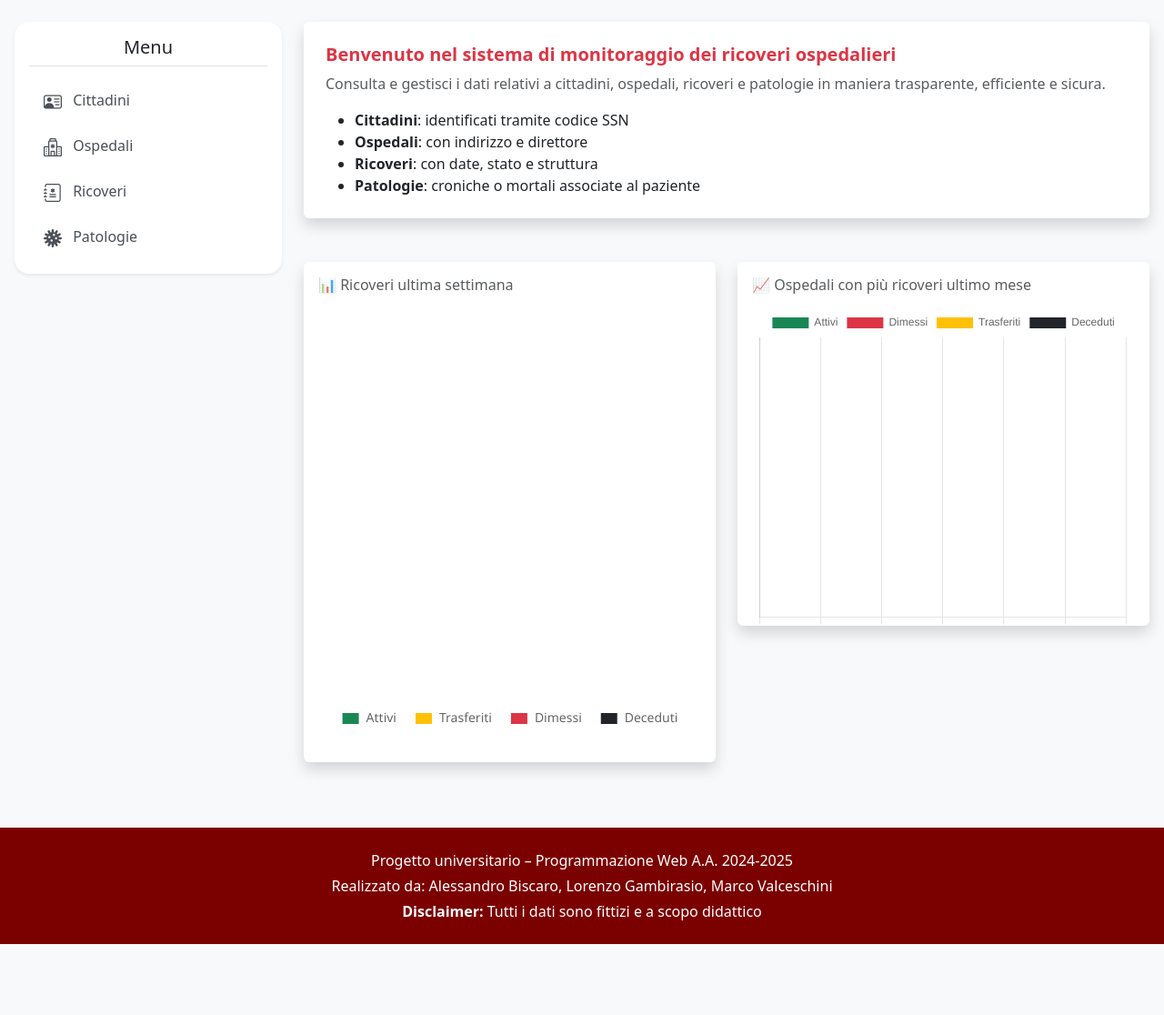
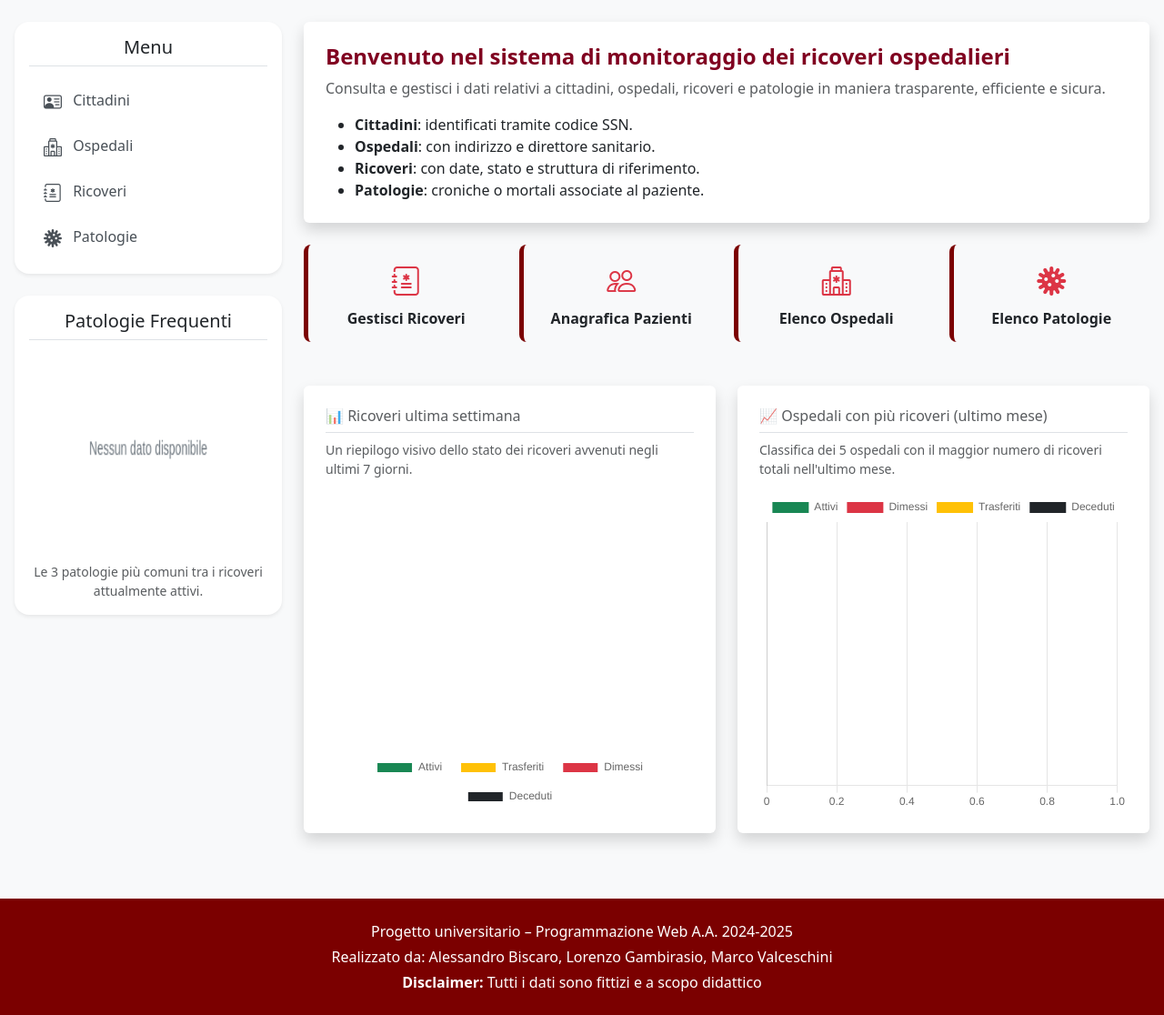
Before and after one commit to LorenzoGambirasio/TripleByte-Progetto2, a Django app: page / in a window 1280 px wide. Shown: the part 70-1186 px from the top of the page at 91% size. Before the commit the page ends 1108 px from the top, so only its background shows below. Run offline with Django 5.2, Linux system fonts and the light colour scheme; data that the repository does not hold is empty; some libraries are stand-ins or nearby versions.

Commit message:
miglioramento home e filtri cittadini

```diff
--- a/servizio_sanitario/main/templates/base.html
+++ b/servizio_sanitario/main/templates/base.html
@@ -36,7 +36,9 @@
             <aside class="col-md-3">
                 {% include 'partials/menu_laterale.html' %}
                 {% if filtro_template %}
-                {% include filtro_template %}
+                    {% include filtro_template %}
+                {% else %}
+                    {% block sidebar_extra %}{% endblock %}
                 {% endif %}
             </aside>
 
--- a/servizio_sanitario/main/templates/home.html
+++ b/servizio_sanitario/main/templates/home.html
@@ -2,162 +2,144 @@
 
 {% block title %}Dashboard – Servizio Sanitario{% endblock %}
 
+{% block sidebar_extra %}
+<!-- NUOVO RIQUADRO CON GRAFICO PATOLOGIE -->
+<div class="card shadow-sm rounded-4 border-0">
+  <div class="card-body p-3">
+    <h5 class="text-center border-bottom pb-2 mb-3">Patologie Frequenti</h5>
+    <div style="height: 220px; position: relative;">
+      <canvas id="topPatologieChart"></canvas>
+    </div>
+    <p class="small text-muted text-center mt-2 mb-0">
+        Le 3 patologie più comuni tra i ricoveri attualmente attivi.
+    </p>
+  </div>
+</div>
+{% endblock %}
+
+
 {% block content %}
-<!-- INTRO -->
-<div class="bg-white p-4 rounded shadow mb-5">
-  <h5 class="text-danger fw-bold">Benvenuto nel sistema di monitoraggio dei ricoveri ospedalieri</h5>
-  <p class="text-muted">Consulta e gestisci i dati relativi a cittadini, ospedali, ricoveri e patologie in maniera
-    trasparente, efficiente e sicura.</p>
-  <ul class="mb-0">
-    <li><strong>Cittadini</strong>: identificati tramite codice SSN</li>
-    <li><strong>Ospedali</strong>: con indirizzo e direttore</li>
-    <li><strong>Ricoveri</strong>: con date, stato e struttura</li>
-    <li><strong>Patologie</strong>: croniche o mortali associate al paziente</li>
+<!-- Riquadro di benvenuto -->
+<div class="bg-white p-4 rounded shadow mb-4">
+  <h4 class="text-danger fw-bold">Benvenuto nel sistema di monitoraggio dei ricoveri ospedalieri</h4>
+  <p class="text-muted">Consulta e gestisci i dati relativi a cittadini, ospedali, ricoveri e patologie in maniera trasparente, efficiente e sicura.</p>
+  <ul class="mb-0 mt-3">
+    <li><strong>Cittadini</strong>: identificati tramite codice SSN.</li>
+    <li><strong>Ospedali</strong>: con indirizzo e direttore sanitario.</li>
+    <li><strong>Ricoveri</strong>: con date, stato e struttura di riferimento.</li>
+    <li><strong>Patologie</strong>: croniche o mortali associate al paziente.</li>
   </ul>
 </div>
 
-<!-- SLOT GRAFICI -->
-<div class="row mt-5">
-  <div class="col-md-6">
-    <div class="bg-white p-3 rounded shadow" style="height: 550px;">
-      <h6 class="mb-3 text-muted">📊 Ricoveri ultima settimana</h6>
-      <canvas id="ricoveriStatoChart" style="height: 100%; width: 100%;"></canvas>
+<!-- SEZIONE Pulsanti di Azione Rapida - AGGIORNATA A 4 RIQUADRI -->
+<div class="row g-3 mb-4 text-center">
+  <div class="col-lg-3 col-md-6">
+    <a href="{% url 'lista_ricoveri' %}" class="text-decoration-none d-block card-section p-3 rounded-3 text-dark">
+      <i class="bi bi-journal-medical icon-lg text-danger"></i>
+      <h6 class="mt-2 mb-0 fw-bold">Gestisci Ricoveri</h6>
+    </a>
+  </div>
+  <div class="col-lg-3 col-md-6">
+    <a href="{% url 'cittadini' %}" class="text-decoration-none d-block card-section p-3 rounded-3 text-dark">
+      <i class="bi bi-people icon-lg text-danger"></i>
+      <h6 class="mt-2 mb-0 fw-bold">Anagrafica Pazienti</h6>
+    </a>
+  </div>
+  <div class="col-lg-3 col-md-6">
+    <a href="{% url 'ospedali' %}" class="text-decoration-none d-block card-section p-3 rounded-3 text-dark">
+      <i class="bi bi-hospital icon-lg text-danger"></i>
+      <h6 class="mt-2 mb-0 fw-bold">Elenco Ospedali</h6>
+    </a>
+  </div>
+  <div class="col-lg-3 col-md-6">
+    <a href="{% url 'patologie' %}" class="text-decoration-none d-block card-section p-3 rounded-3 text-dark">
+      <i class="bi bi-virus icon-lg text-danger"></i>
+      <h6 class="mt-2 mb-0 fw-bold">Elenco Patologie</h6>
+    </a>
   </div>
 </div>
-  <div class="col-md-6">
-    <div class="bg-white p-3 rounded shadow" style="height: 400px; width: 100%; max-width: 500px; overflow: hidden;">
-      <h6 class="mb-3 text-muted">📈 Ospedali con più ricoveri ultimo mese</h6>
-      <canvas id="ospedaliTopChart" style="width: 100%; height: 100%;"></canvas>
+<!-- FINE SEZIONE -->
+
+<!-- Sezione Grafici Principali -->
+<div class="row g-4 mt-3">
+  <div class="col-lg-6 d-flex flex-column">
+    <div class="bg-white p-4 rounded shadow flex-fill">
+      <h6 class="text-muted border-bottom pb-2">📊 Ricoveri ultima settimana</h6>
+      <p class="small text-muted mb-3">Un riepilogo visivo dello stato dei ricoveri avvenuti negli ultimi 7 giorni.</p>
+      <div style="height: 350px;">
+        <canvas id="ricoveriStatoChart"></canvas>
+      </div>
+    </div>
+  </div>
+  <div class="col-lg-6 d-flex flex-column">
+    <div class="bg-white p-4 rounded shadow flex-fill">
+      <h6 class="text-muted border-bottom pb-2">📈 Ospedali con più ricoveri (ultimo mese)</h6>
+      <p class="small text-muted mb-3">Classifica dei 5 ospedali con il maggior numero di ricoveri totali nell'ultimo mese.</p>
+      <div style="height: 350px;">
+        <canvas id="ospedaliTopChart"></canvas>
+      </div>
+    </div>
   </div>
 </div>
 
-</div>
-
+<!-- Script per i grafici -->
 <script>
-  // === Prendi i dati dal backend ===
   const statistiche = JSON.parse('{{ statistiche_json|safe }}');
   const topOspedali = JSON.parse('{{ top_ospedali_json|safe }}');
+  const topPatologie = JSON.parse('{{ top_patologie_json|safe }}');
 
-  // === Grafico a Torta ===
-  const ricoveriConfig = {
-    type: 'doughnut',
+  // Grafico Ricoveri
+  new Chart(document.getElementById('ricoveriStatoChart'),{type: 'doughnut',data: {labels: statistiche.labels,datasets: [{label: 'Stato Ricoveri',data: statistiche.data,backgroundColor: ['#198754', '#ffc107', '#dc3545', '#212529'],borderColor: '#fff',borderWidth: 2}]},options: {responsive: true,maintainAspectRatio: false,plugins: {legend: {position: 'bottom',labels: { padding: 20 }}} }});
+
+  // Grafico Ospedali
+  new Chart(document.getElementById('ospedaliTopChart'),{type: 'bar',data: {labels: topOspedali.labels,datasets: [{ label: 'Attivi', data: topOspedali.attivi, backgroundColor: '#198754' },{ label: 'Dimessi', data: topOspedali.dimessi, backgroundColor: '#dc3545' },{ label: 'Trasferiti', data: topOspedali.trasferiti, backgroundColor: '#ffc107' },{ label: 'Deceduti', data: topOspedali.deceduti, backgroundColor: '#212529' },]},options: {indexAxis: 'y',responsive: true,maintainAspectRatio: false,scales: {x: { stacked: true, beginAtZero: true },y: { stacked: true }},plugins: {legend: { display: true, position: 'top' }}}});
+
+  // NUOVO GRAFICO: Patologie più frequenti
+  if (topPatologie.labels.length > 0) {
+    new Chart(document.getElementById('topPatologieChart'), {
+        type: 'bar',
         data: {
-      labels: statistiche.labels,
+            labels: topPatologie.labels,
             datasets: [{
-        label: 'Stato Ricoveri (ultima settimana)',
-        data: statistiche.data,
-        backgroundColor: [
-          '#198754', // Attivi
-          '#ffc107', // Trasferiti
-          '#dc3545', // Dimessi
-          '#212529'  // Deceduti
-        ],
-        borderColor: '#fff',
-        borderWidth: 2
+                label: 'Numero di Ricoveri',
+                data: topPatologie.data,
+                backgroundColor: 'rgba(128, 0, 32, 0.7)',
+                borderColor: 'rgba(128, 0, 32, 1)',
+                borderWidth: 1
             }]
         },
-    options: {
-      cutout: '40%',
-      responsive: true,
-      maintainAspectRatio: false,
-      layout: {
-        padding: {
-          bottom: 50 // SPAZIO EXTRA per farci stare la legenda
-        }
-      },
-      plugins: {
-        legend: {
-          position: 'bottom',
-          labels: {
-            boxWidth: 20,
-            padding: 20,
-            font: {
-              family: "'Segoe UI', sans-serif",
-              size: 14
-            }
-          }
-        },
-        title: {
-          display: false
-        }
-      }
-    }
-  };
-
-  new Chart(
-    document.getElementById('ricoveriStatoChart'),
-    ricoveriConfig
-  );
-
-  // === Istogramma Ospedali ===
-const ospedaliData = {
-  labels: topOspedali.labels,
-  datasets: [
-    {
-      label: 'Attivi',
-      data: topOspedali.attivi,
-      backgroundColor: '#198754',
-      barThickness: 15,    // 👈 fisso
-      maxBarThickness: 15, // 👈 fallback
-    },
-    {
-      label: 'Dimessi',
-      data: topOspedali.dimessi,
-      backgroundColor: '#dc3545',
-      barThickness: 15,
-      maxBarThickness: 15,
-    },
-    {
-      label: 'Trasferiti',
-      data: topOspedali.trasferiti,
-      backgroundColor: '#ffc107',
-      barThickness: 15,
-      maxBarThickness: 15,
-    },
-    {
-      label: 'Deceduti',
-      data: topOspedali.deceduti,
-      backgroundColor: '#212529',
-      barThickness: 15,
-      maxBarThickness: 15,
-    },
-  ]
-};
-
-new Chart(
-  document.getElementById('ospedaliTopChart'),
-  {
-    type: 'bar',
-    data: ospedaliData,
         options: {
             indexAxis: 'y',
             responsive: true,
             maintainAspectRatio: false,
             plugins: {
-        legend: { position: 'top' }
+                legend: { display: false }
             },
             scales: {
-        y: {
-          stacked: false,
-          ticks: {
-            autoSkip: false,
-            padding: 8
-          },
-          // 👇 blocca lo spazio categoria per uniformare
-          categoryPercentage: 0.6,
-          barPercentage: 0.9
-        },
                 x: {
                     beginAtZero: true,
-          suggestedMax: 30
+                    ticks: { precision: 0 }
+                },
+                y: {
+                    ticks: {
+                        callback: function(value) {
+                            const label = this.getLabelForValue(value);
+                            return label.length > 20 ? label.substring(0, 20) + '...' : label;
                         }
                     }
                 }
             }
-);
-
-
+        }
+    });
+  } else {
+    // Se non ci sono dati, mostra un messaggio di fallback
+    const canvas = document.getElementById('topPatologieChart');
+    const ctx = canvas.getContext('2d');
+    ctx.font = '14px sans-serif';
+    ctx.fillStyle = '#6c757d';
+    ctx.textAlign = 'center';
+    ctx.fillText('Nessun dato disponibile', canvas.width / 2, canvas.height / 2);
+  }
 </script>
 
-
 {% endblock %}
--- a/servizio_sanitario/main/views.py
+++ b/servizio_sanitario/main/views.py
@@ -7,7 +7,7 @@ from django.http import JsonResponse
 from datetime import timedelta
 from django.utils import timezone
 from django.views.decorators.http import require_POST, require_http_methods
-from django.db.models import Count, Max, Q, Sum, Subquery, OuterRef # Aggiungi Sum
+from django.db.models import Count, Max, Q, Sum, Subquery, OuterRef, Exists # Aggiungi Sum
 from django.db.models.functions import Coalesce # Aggiungi Coalesce
 from django.db.models import Value, DecimalField # Aggiungi Value e DecimalField
 import json
@@ -24,6 +24,7 @@ def dashboard(request):
     una_settimana_fa = oggi - timedelta(days=7)
     un_mese_fa = oggi - timedelta(days=30)
 
+    # Dati per il grafico a torta "Ricoveri ultima settimana"
     statistiche = {
         'labels': ['Attivi', 'Trasferiti', 'Dimessi', 'Deceduti'],
         'data': [
@@ -31,10 +32,10 @@ def dashboard(request):
             models.Ricovero.objects.filter(stato=1, data_ingresso__gte=una_settimana_fa).count(),
             models.Ricovero.objects.filter(stato=2, data_ingresso__gte=una_settimana_fa).count(),
             models.Ricovero.objects.filter(stato=3, data_ingresso__gte=una_settimana_fa).count(),
-
         ]
     }
 
+    # Dati per il grafico a barre "Ospedali con più ricoveri"
     top_ospedali_stats = (
         models.Ricovero.objects.filter(data_ingresso__gte=un_mese_fa)
         .values('codOspedale__nome')
@@ -48,7 +49,6 @@ def dashboard(request):
         .order_by('-total')[:5]
     )
 
-    # Ristrutturiamo i dati nel formato atteso dal grafico
     top_ospedali = {
         'labels': [s['codOspedale__nome'] for s in top_ospedali_stats],
         'attivi': [s['attivi'] for s in top_ospedali_stats],
@@ -57,21 +57,49 @@ def dashboard(request):
         'deceduti': [s['deceduti'] for s in top_ospedali_stats],
     }
 
-    return render(request, 'home.html', {
+    # NUOVO: Dati per il grafico delle patologie più frequenti nella sidebar
+    top_patologie_attive = (
+        models.PatologiaRicovero.objects
+        .filter(codRicovero__stato=0)  # Considera solo i ricoveri attivi
+        .values('codPatologia__nome')
+        .annotate(conteggio=Count('codPatologia'))
+        .order_by('-conteggio')[:3]
+    )
+
+    top_patologie_data = {
+        'labels': [p['codPatologia__nome'] for p in top_patologie_attive],
+        'data': [p['conteggio'] for p in top_patologie_attive],
+    }
+
+    # Contesto completo per il template
+    context = {
         'statistiche_json': json.dumps(statistiche),
         'top_ospedali_json': json.dumps(top_ospedali),
-    })
+        'top_patologie_json': json.dumps(top_patologie_data),
+    }
+
+    return render(request, 'home.html', context)
+
 
 def lista_cittadini(request):
-    cittadini_base = models.Cittadino.objects.annotate(numero_ricoveri_cittadino=Count('ricovero')).all()
+    # Annotiamo il queryset con il conteggio dei ricoveri e se il cittadino è attualmente ricoverato
+    ricovero_attivo_subquery = models.Ricovero.objects.filter(CSSN=OuterRef('CSSN'), stato=0)
+    cittadini_base = models.Cittadino.objects.annotate(
+        numero_ricoveri_cittadino=Count('ricovero'),
+        is_ricoverato=Exists(ricovero_attivo_subquery)
+    )
 
+    # Lettura di tutti i parametri del filtro
     nome_filtro = request.GET.get('nome', '').strip()
     cognome_filtro = request.GET.get('cognome', '').strip()
     luogo_nascita_filtro = request.GET.get('luogo', '').strip()
     indirizzo_filtro = request.GET.get('indirizzo', '').strip()
     cssn_filtro = request.GET.get('cssn', '').strip()
     stato_filtro = request.GET.get('stato', '').strip()
+    ricoveri_min_filtro = request.GET.get('ricoveri_min', '').strip()
+    ricoveri_max_filtro = request.GET.get('ricoveri_max', '').strip()
 
+    # Applicazione dei filtri testuali
     if nome_filtro:
         cittadini_base = cittadini_base.filter(nome__icontains=nome_filtro)
     if cognome_filtro:
@@ -83,57 +111,73 @@ def lista_cittadini(request):
     if cssn_filtro:
         cittadini_base = cittadini_base.filter(CSSN__icontains=cssn_filtro)
 
-    cittadini_list = []
-    for c in cittadini_base:
-        cittadini_list.append({
-            'CSSN': c.CSSN,
-            'nome': c.nome,
-            'cognome': c.cognome,
-            'data_nascita': c.data_nascita,
-            'città': c.città,
-            'via': c.via,
-            'deceduto': c.deceduto,
-            'stato_display': c.stato,
-            'numero_ricoveri': c.numero_ricoveri_cittadino,
-        })
+    # Applicazione dei filtri numerici per i ricoveri
+    if ricoveri_min_filtro.isdigit():
+        cittadini_base = cittadini_base.filter(numero_ricoveri_cittadino__gte=int(ricoveri_min_filtro))
+    if ricoveri_max_filtro.isdigit():
+        cittadini_base = cittadini_base.filter(numero_ricoveri_cittadino__lte=int(ricoveri_max_filtro))
 
-    if stato_filtro:
-        cittadini_list = [c for c in cittadini_list if c['stato_display'] == stato_filtro]
+    # Applicazione del filtro per lo stato (ora gestito a livello di database)
+    if stato_filtro == 'Deceduto':
+        cittadini_base = cittadini_base.filter(deceduto=1)
+    elif stato_filtro == 'Ricoverato':
+        cittadini_base = cittadini_base.filter(deceduto=0, is_ricoverato=True)
+    elif stato_filtro == 'Domicilio':
+        cittadini_base = cittadini_base.filter(deceduto=0, is_ricoverato=False)
 
+    # Statistiche
     statistiche_cittadini = {
         'totali': models.Cittadino.objects.count(),
-        'domicilio': models.Cittadino.objects.filter(deceduto=0).exclude(ricovero__stato=0).count(),
-        'ricoverati': models.Ricovero.objects.filter(stato=0).count(),
+        'domicilio': models.Cittadino.objects.annotate(is_ricoverato=Exists(ricovero_attivo_subquery)).filter(deceduto=0, is_ricoverato=False).count(),
+        'ricoverati': models.Cittadino.objects.filter(deceduto=0, ricovero__stato=0).distinct().count(),
         'deceduti': models.Cittadino.objects.filter(deceduto=1).count(),
     }
 
-    colonne_larghezze = {
-        'CSSN': '18%', 'nome_cognome': '18%', 'data_nascita': '12%',
-        'città': '13%', 'via': '15%', 'stato': '10%', 'ricoveri': '8%',
-    }
-    columns = [
-        ('CSSN', 'CSSN'), ('nome_cognome', 'Nome e Cognome'),
-        ('data_nascita', 'Data di Nascita'), ('città', 'Città'),
-        ('via', 'Indirizzo'), ('stato', 'Stato'), ('ricoveri', 'Ricoveri'),
-    ]
+    # Ordinamento
     current_sort = request.GET.get('sort', 'cognome')
     current_order = request.GET.get('order', 'asc')
-    reverse_order = current_order == 'desc'
-    sort_key = 'stato_display' if current_sort == 'stato' else 'numero_ricoveri' if current_sort == 'ricoveri' else 'cognome'
+    sort_key = {
+        'CSSN': 'CSSN',
+        'nome_cognome': 'cognome',
+        'data_nascita': 'data_nascita',
+        'città': 'città',
+        'via': 'via',
+        'ricoveri': 'numero_ricoveri_cittadino',
+        'stato': 'deceduto'
+    }.get(current_sort, 'cognome')
+
+    if current_order == 'desc':
+        cittadini_ordinati = cittadini_base.order_by(f'-{sort_key}')
+    else:
+        cittadini_ordinati = cittadini_base.order_by(sort_key)
+
     if current_sort == 'nome_cognome':
-        cittadini_list.sort(key=lambda x: (x['cognome'], x['nome']), reverse=reverse_order)
-    else:
-        cittadini_list.sort(key=lambda x: (x.get(sort_key) is None, x.get(sort_key, '')), reverse=reverse_order)
+        cittadini_ordinati = cittadini_ordinati.order_by(f'{"-" if current_order == "desc" else ""}cognome', f'{"-" if current_order == "desc" else ""}nome')
 
+    # Paginazione
     per_page = request.GET.get('per_page', 20)
     try: per_page = int(per_page)
     except ValueError: per_page = 20
-    paginator = Paginator(cittadini_list, per_page)
+    paginator = Paginator(cittadini_ordinati, per_page)
     page_obj = paginator.get_page(request.GET.get("page"))
+
+    # Preparazione del contesto per il template
     context = {
-        'page_obj': page_obj, 'colonne_larghezze': colonne_larghezze, 'columns': columns,
-        'current_sort': current_sort, 'current_order': current_order, 'etichetta': 'cittadini',
-        'filtro_template': 'filtri/filtro_cittadini.html', 'statistiche_cittadini': statistiche_cittadini,
+        'page_obj': page_obj,
+        'colonne_larghezze': {
+            'CSSN': '18%', 'nome_cognome': '18%', 'data_nascita': '12%',
+            'città': '13%', 'via': '15%', 'stato': '10%', 'ricoveri': '8%',
+        },
+        'columns': [
+            ('CSSN', 'CSSN'), ('nome_cognome', 'Nome e Cognome'),
+            ('data_nascita', 'Data di Nascita'), ('città', 'Città'),
+            ('via', 'Indirizzo'), ('stato', 'Stato'), ('ricoveri', 'Ricoveri'),
+        ],
+        'current_sort': current_sort,
+        'current_order': current_order,
+        'etichetta': 'cittadini',
+        'filtro_template': 'filtri/filtro_cittadini.html',
+        'statistiche_cittadini': statistiche_cittadini,
     }
     return render(request, 'cittadini.html', context)
 
```
Also changed, not shown: servizio_sanitario/main/templates/cittadini.html (+16 -4 lines), servizio_sanitario/main/templates/filtri/filtro_cittadini.html (+14 -1 lines). Lines whose indentation alone changed are shown as unchanged.
